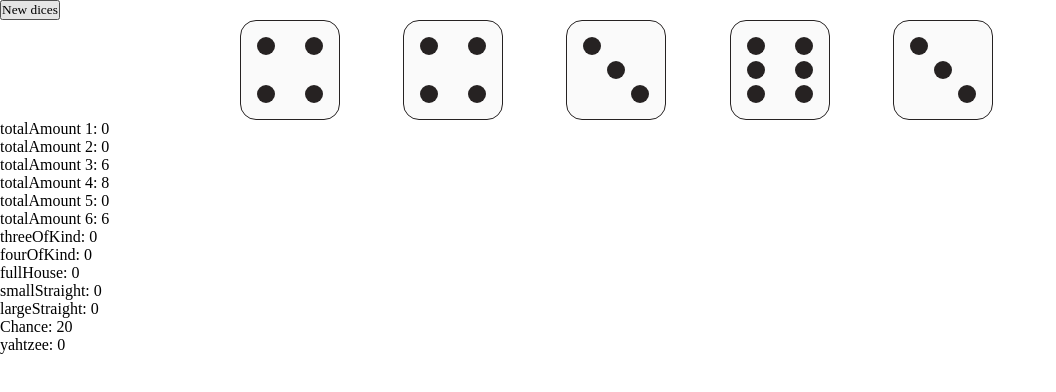
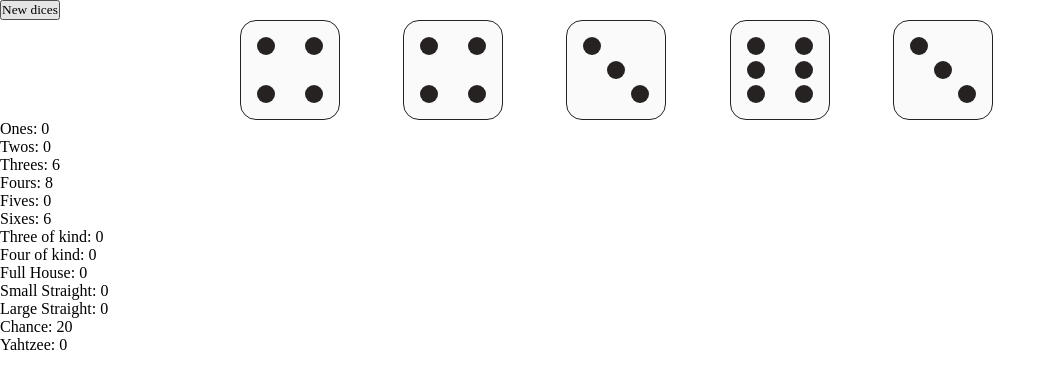
Before and after one commit to katepysova/Yahtzee, a React app: page / in a window 1280 px wide. Shown: the top 392 px of the page, without its empty margins (0-1056 px from the left). Built offline with nearby package versions, Linux system fonts and the light colour scheme; a web font is replaced by a local one.

Commit message:
Added ScoreTable basic logic

```diff
--- a/src/App.tsx
+++ b/src/App.tsx
@@ -1,9 +1,11 @@
-/* eslint-disable react/no-array-index-key */
 import { useState } from "react";
+import ScoreTable from "@/components/ScoreTable/ScoreTable";
 import Dices from "@/components/Dices/Dices";
+
 import "@/styles/main.scss";
 
 import rules from "rules";
+import ScoreRow from "./components/ScoreRow/ScoreRow";
 
 const generateRandomNumber = (): number => {
   return Math.floor(Math.random() * 6) + 1;
@@ -21,6 +23,21 @@ const generateDices = (): number[] => {
 function App() {
   const [dices, setDices] = useState(generateDices());
   const [locked, setLocked] = useState(Array(5).fill(false));
+  const [score, setScore] = useState({
+    ones: undefined,
+    twos: undefined,
+    threes: undefined,
+    fours: undefined,
+    fives: undefined,
+    sixes: undefined,
+    threeOfKind: undefined,
+    fourOfKind: undefined,
+    fullHouse: undefined,
+    smallStraight: undefined,
+    largeStraight: undefined,
+    yahtzee: undefined,
+    chance: undefined,
+  });
 
   const handleClick = () => {
     setDices((previousState: number[]) => {
@@ -39,27 +56,100 @@ function App() {
     });
   };
 
+  const handleScoreRowClick = (name: string, func: () => number) => {
+    return () => {
+      setScore((previousState) => {
+        return { ...previousState, [name]: func() };
+      });
+    };
+  };
+
   return (
     <div>
       <button type="button" onClick={handleClick}>
         New dices
       </button>
       <Dices dices={dices} locked={locked} onDieClick={handleDieClick} />
-      <ul>
-        <li>totalAmount 1: {rules.totalAmount(1, dices)}</li>
-        <li>totalAmount 2: {rules.totalAmount(2, dices)}</li>
-        <li>totalAmount 3: {rules.totalAmount(3, dices)}</li>
-        <li>totalAmount 4: {rules.totalAmount(4, dices)}</li>
-        <li>totalAmount 5: {rules.totalAmount(5, dices)}</li>
-        <li>totalAmount 6: {rules.totalAmount(6, dices)}</li>
-        <li>threeOfKind: {rules.threeOfKind(dices)}</li>
-        <li>fourOfKind: {rules.fourOfKind(dices)}</li>
-        <li>fullHouse: {rules.fullHouse(dices)}</li>
-        <li>smallStraight: {rules.smallStraight(dices)}</li>
-        <li>largeStraight: {rules.largeStraight(dices)}</li>
-        <li>Chance: {rules.chance(dices)}</li>
-        <li>yahtzee: {rules.yahtzee(dices)}</li>
-      </ul>
+      <ScoreTable>
+        <ScoreRow
+          score={score.ones}
+          name="Ones"
+          generateSuggestedValue={rules.totalAmount(1, dices)}
+          handleClick={handleScoreRowClick("ones", rules.totalAmount(1, dices))}
+        />
+        <ScoreRow
+          score={score.twos}
+          name="Twos"
+          generateSuggestedValue={rules.totalAmount(2, dices)}
+          handleClick={handleScoreRowClick("twos", rules.totalAmount(2, dices))}
+        />
+        <ScoreRow
+          score={score.threes}
+          name="Threes"
+          generateSuggestedValue={rules.totalAmount(3, dices)}
+          handleClick={handleScoreRowClick("threes", rules.totalAmount(3, dices))}
+        />
+        <ScoreRow
+          score={score.fours}
+          name="Fours"
+          generateSuggestedValue={rules.totalAmount(4, dices)}
+          handleClick={handleScoreRowClick("fours", rules.totalAmount(4, dices))}
+        />
+        <ScoreRow
+          score={score.fives}
+          name="Fives"
+          generateSuggestedValue={rules.totalAmount(5, dices)}
+          handleClick={handleScoreRowClick("fives", rules.totalAmount(5, dices))}
+        />
+        <ScoreRow
+          score={score.sixes}
+          name="Sixes"
+          generateSuggestedValue={rules.totalAmount(6, dices)}
+          handleClick={handleScoreRowClick("sixes", rules.totalAmount(6, dices))}
+        />
+        <ScoreRow
+          score={score.threeOfKind}
+          name="Three of kind"
+          generateSuggestedValue={rules.threeOfKind(dices)}
+          handleClick={handleScoreRowClick("threeOfKind", rules.threeOfKind(dices))}
+        />
+        <ScoreRow
+          score={score.fourOfKind}
+          name="Four of kind"
+          generateSuggestedValue={rules.fourOfKind(dices)}
+          handleClick={handleScoreRowClick("fourOfKind", rules.fourOfKind(dices))}
+        />
+        <ScoreRow
+          score={score.fullHouse}
+          name="Full House"
+          generateSuggestedValue={rules.fullHouse(dices)}
+          handleClick={handleScoreRowClick("fullHouse", rules.fullHouse(dices))}
+        />
+        <ScoreRow
+          score={score.smallStraight}
+          name="Small Straight"
+          generateSuggestedValue={rules.smallStraight(dices)}
+          handleClick={handleScoreRowClick("smallStraight", rules.smallStraight(dices))}
+        />
+        <ScoreRow
+          score={score.largeStraight}
+          name="Large Straight"
+          generateSuggestedValue={rules.largeStraight(dices)}
+          handleClick={handleScoreRowClick("largeStraight", rules.largeStraight(dices))}
+        />
+        <ScoreRow
+          score={score.chance}
+          name="Chance"
+          generateSuggestedValue={rules.chance(dices)}
+          handleClick={handleScoreRowClick("chance", rules.chance(dices))}
+        />
+        <ScoreRow
+          score={score.yahtzee}
+          name="Yahtzee"
+          generateSuggestedValue={rules.yahtzee(dices)}
+          handleClick={handleScoreRowClick("yahtzee", rules.yahtzee(dices))}
+        />
+      </ScoreTable>
     </div>
   );
 }
--- a/src/components/Dices/Dices.tsx
+++ b/src/components/Dices/Dices.tsx
@@ -11,7 +11,7 @@ interface DicesProps {
 
 function Dices({ dices, locked, onDieClick }: DicesProps): JSX.Element {
   return (
-    <ul className="dices">
+    <div className="dices">
       {dices.map((value, index) => (
         <Die
           key={uuid()}
@@ -21,7 +21,7 @@ function Dices({ dices, locked, onDieClick }: DicesProps): JSX.Element {
           disabled={false}
         />
       ))}
-    </ul>
+    </div>
   );
 }
 
--- /dev/null
+++ b/src/components/ScoreRow/ScoreRow.tsx
@@ -0,0 +1,26 @@
+/* eslint-disable jsx-a11y/click-events-have-key-events */
+/* eslint-disable jsx-a11y/no-noninteractive-element-interactions */
+
+interface ScoreRowProps {
+  score?: number;
+  name: string;
+  generateSuggestedValue: () => number;
+  handleClick: () => void;
+}
+
+function ScoreRow({
+  score,
+  name,
+  generateSuggestedValue,
+  handleClick,
+}: ScoreRowProps): JSX.Element {
+  const value = score || generateSuggestedValue();
+
+  return (
+    <li onClick={handleClick}>
+      {name}: {value}
+    </li>
+  );
+}
+
+export default ScoreRow;
--- /dev/null
+++ b/src/components/ScoreTable/ScoreTable.tsx
@@ -0,0 +1,9 @@
+interface ScoreTableProps {
+  children: React.ReactNode;
+}
+
+function ScoreTable({ children }: ScoreTableProps): JSX.Element {
+  return <ul>{children}</ul>;
+}
+
+export default ScoreTable;
--- a/src/rules.ts
+++ b/src/rules.ts
@@ -14,26 +14,35 @@ const frequency = (arr: number[]): number[] => {
   return Object.values(freq);
 };
 
-const totalAmount = (value: number, arr: number[]): number => {
+const totalAmount = (value: number, arr: number[]) => {
+  return (): number => {
     return value * count(value, arr);
   };
+};
 
-const threeOfKind = (arr: number[]): number => {
+const threeOfKind = (arr: number[]) => {
+  return () => {
     const freq = frequency(arr);
     return freq.some((item) => item >= 3) ? sum(arr) : 0;
   };
+};
 
-const fourOfKind = (arr: number[]): number => {
+const fourOfKind = (arr: number[]) => {
+  return () => {
     const freq = frequency(arr);
     return freq.some((item) => item >= 4) ? sum(arr) : 0;
   };
+};
 
-const fullHouse = (arr: number[]): number => {
+const fullHouse = (arr: number[]) => {
+  return () => {
     const freq = frequency(arr);
     return freq.includes(3) && freq.includes(2) ? 25 : 0;
   };
+};
 
-const smallStraight = (arr: number[]): number => {
+const smallStraight = (arr: number[]) => {
+  return () => {
     const firstCase =
       arr.includes(2) && arr.includes(3) && arr.includes(4) && (arr.includes(1) || arr.includes(5));
     if (firstCase) return 30;
@@ -44,9 +53,11 @@ const smallStraight = (arr: number[]): number => {
 
     return 0;
   };
+};
 
-const largeStraight = (arr: number[]): number => {
-  return arr.includes(2) &&
+const largeStraight = (arr: number[]) => {
+  return () =>
+    arr.includes(2) &&
     arr.includes(3) &&
     arr.includes(4) &&
     arr.includes(5) &&
@@ -55,13 +66,15 @@ const largeStraight = (arr: number[]): number => {
       : 0;
 };
 
-const chance = (arr: number[]): number => {
-  return sum(arr);
+const chance = (arr: number[]) => {
+  return () => sum(arr);
 };
 
-const yahtzee = (arr: number[]): number => {
+const yahtzee = (arr: number[]) => {
+  return (): number => {
     const freq = frequency(arr);
     return freq[0] === 5 ? 50 : 0;
+  };
 };
 
 export default {
```
Also changed, not shown: src/components/ScoreTable/ScoreTable.scss (added). Lines whose indentation alone changed are shown as unchanged.
